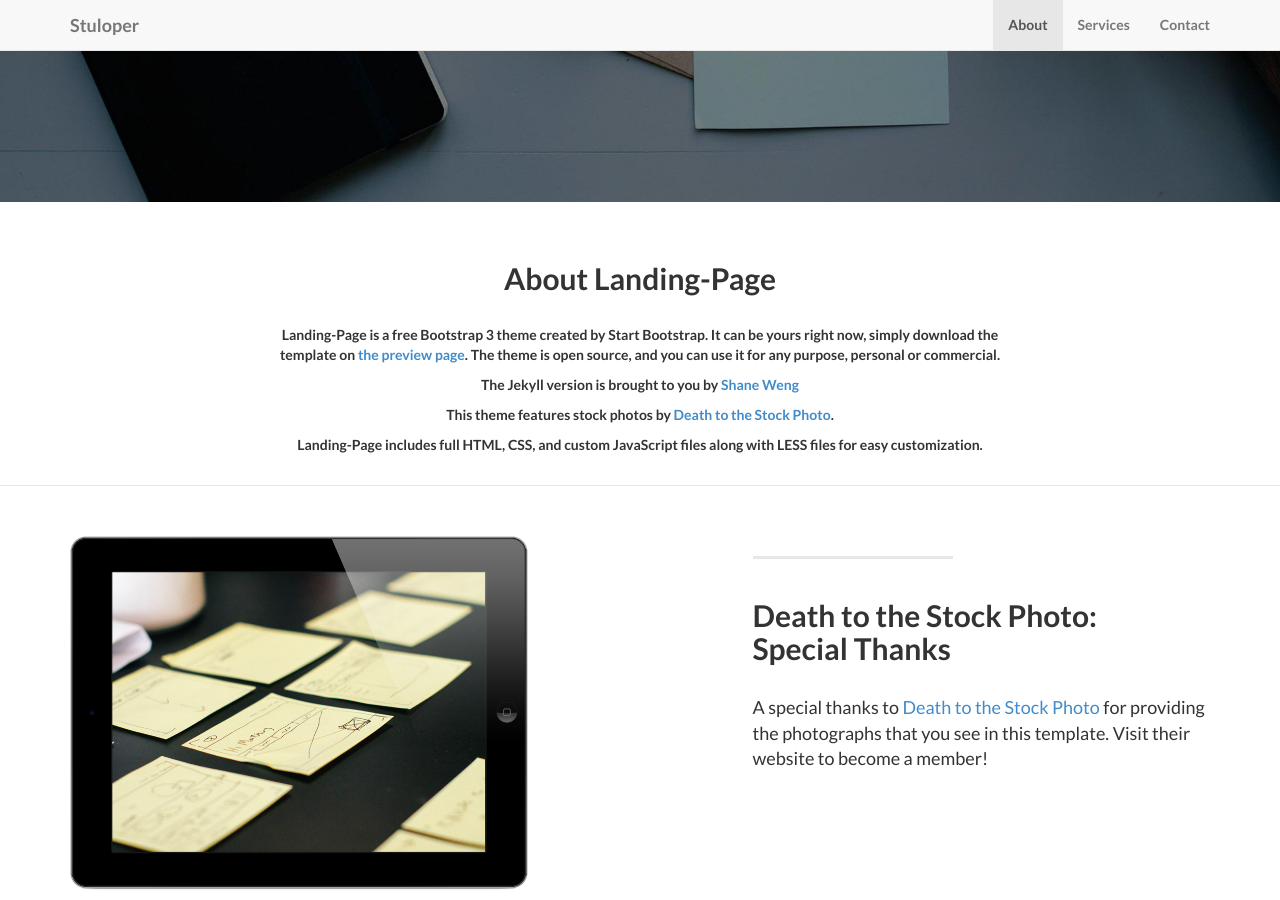
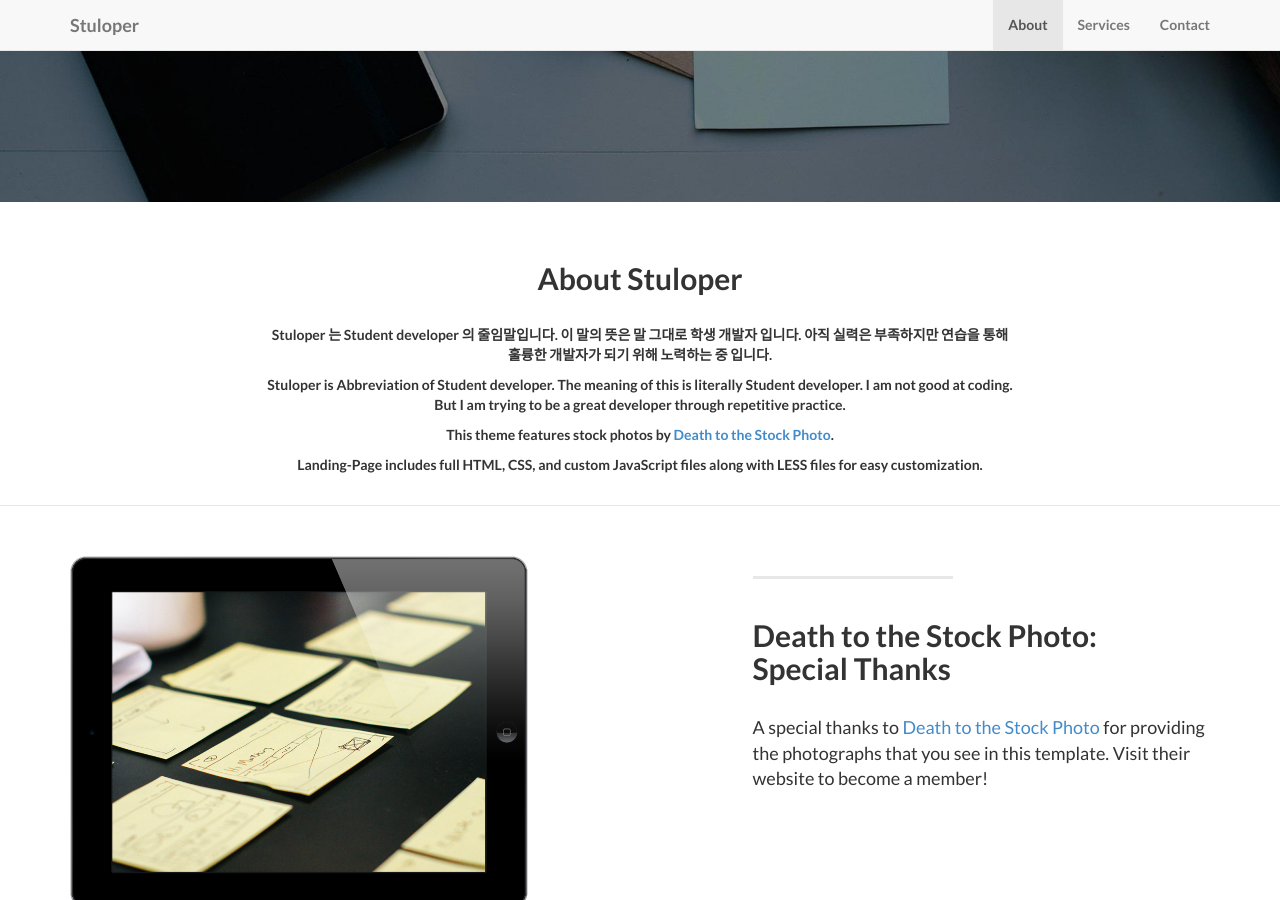
Before and after one commit to stuloper/page, a Jekyll site: the page built from index.html, in a window 1280 px wide and 900 px high, scrolled down 575 px. Built offline with Jekyll 4.4.1, drawn with Linux system fonts in a browser that asks for light colours.

Commit message:
Update about.html

```diff
--- a/_includes/about.html
+++ b/_includes/about.html
@@ -3,10 +3,10 @@
         <div class="row">
             <div class="col-lg-8 col-lg-offset-2">
               <br/><br/>
-              <h2>About Landing-Page</h2>
+              <h2>About Stuloper</h2>
               <br/>
-                <p>Landing-Page is a free Bootstrap 3 theme created by Start Bootstrap. It can be yours right now, simply download the template on <a href="http://startbootstrap.com/template-overviews/landing-page/">the preview page</a>. The theme is open source, and you can use it for any purpose, personal or commercial.</p>
-                <p>The Jekyll version is brought to you by <a href="https://github.com/swcool">Shane Weng</a></p>
+                <p>Stuloper 는 Student developer 의 줄임말입니다. 이 말의 뜻은 말 그대로 학생 개발자 입니다. 아직 실력은 부족하지만 연습을 통해 훌륭한 개발자가 되기 위해 노력하는 중 입니다.</p>
+                <p>Stuloper is Abbreviation of Student developer. The meaning of this is literally Student developer. I am not good at coding. But I am trying to be a great developer through repetitive practice.</p>
                 <p>This theme features stock photos by <a href="http://join.deathtothestockphoto.com//">Death to the Stock Photo</a>.</p>
                 <p>Landing-Page includes full HTML, CSS, and custom JavaScript files along with LESS files for easy customization.</p>
                 <br/>
```
